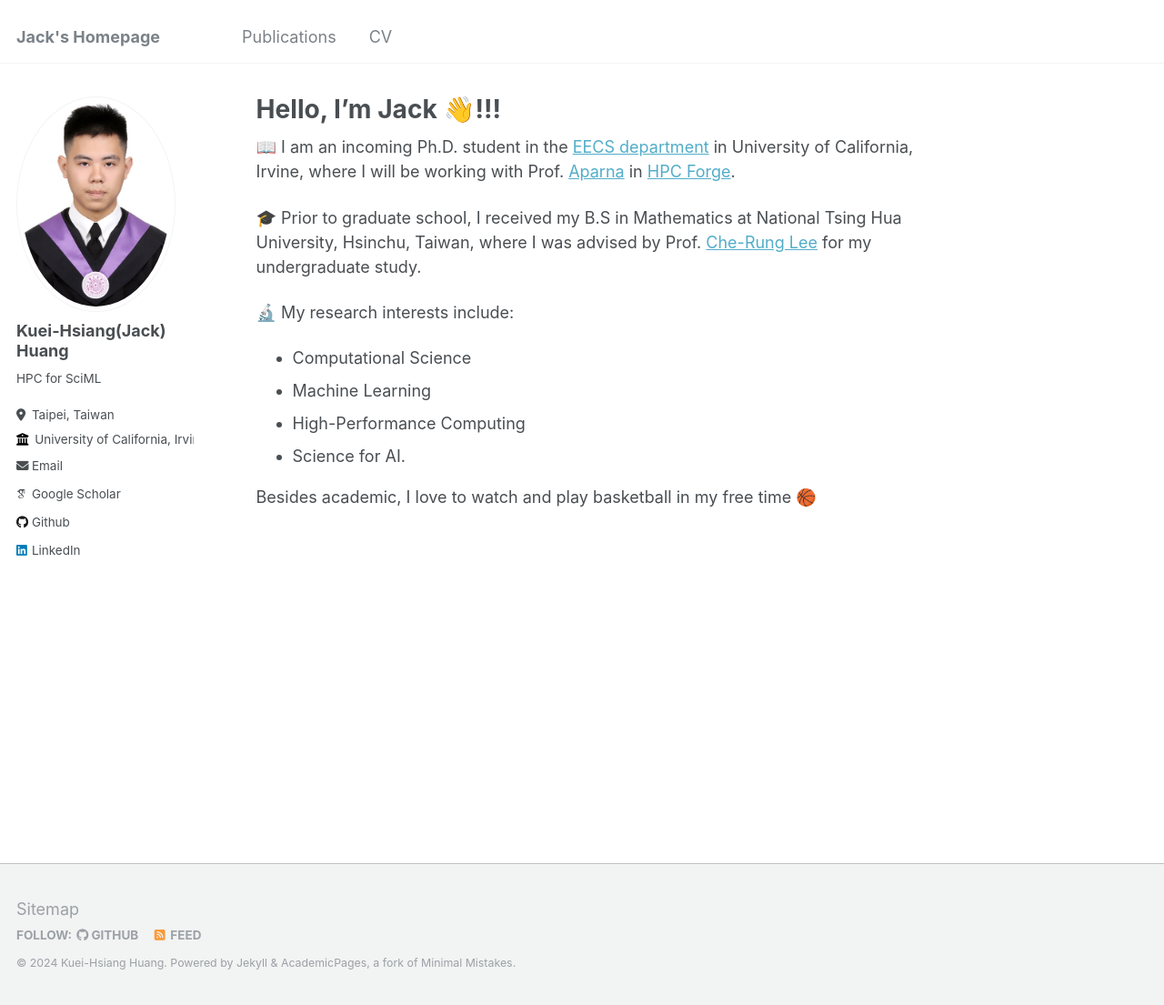
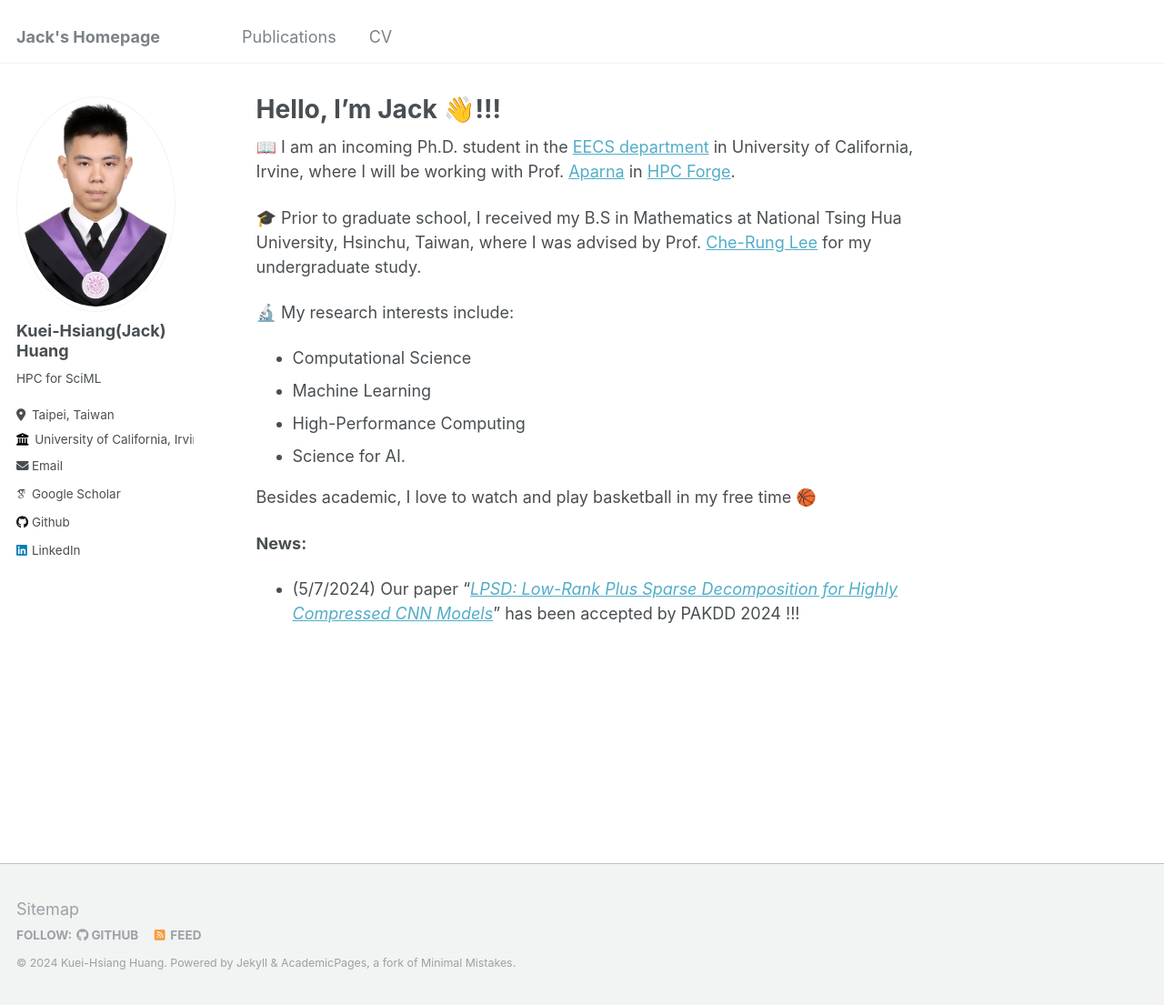
Before and after one commit to JackHuang32/JackHuang32.github.io, a Jekyll site: the page built from _pages/about.md, in a window 1280 px wide and 1105 px high. Shown: the whole window at 91% size. Built offline with Jekyll 4.4.1, drawn with Linux system fonts in a browser that asks for light colours; some web fonts are replaced.

Commit message:
add news

```diff
--- a/_pages/about.md
+++ b/_pages/about.md
@@ -18,3 +18,7 @@ redirect_from:
 - Science for AI.
 
 Besides academic, I love to watch and play basketball in my free time 🏀
+
+
+**News:**
+- (5/7/2024) Our paper "[_LPSD: Low-Rank Plus Sparse Decomposition for Highly Compressed CNN Models_](https://link.springer.com/chapter/10.1007/978-981-97-2242-6_28)" has been accepted by PAKDD 2024 !!!
```
